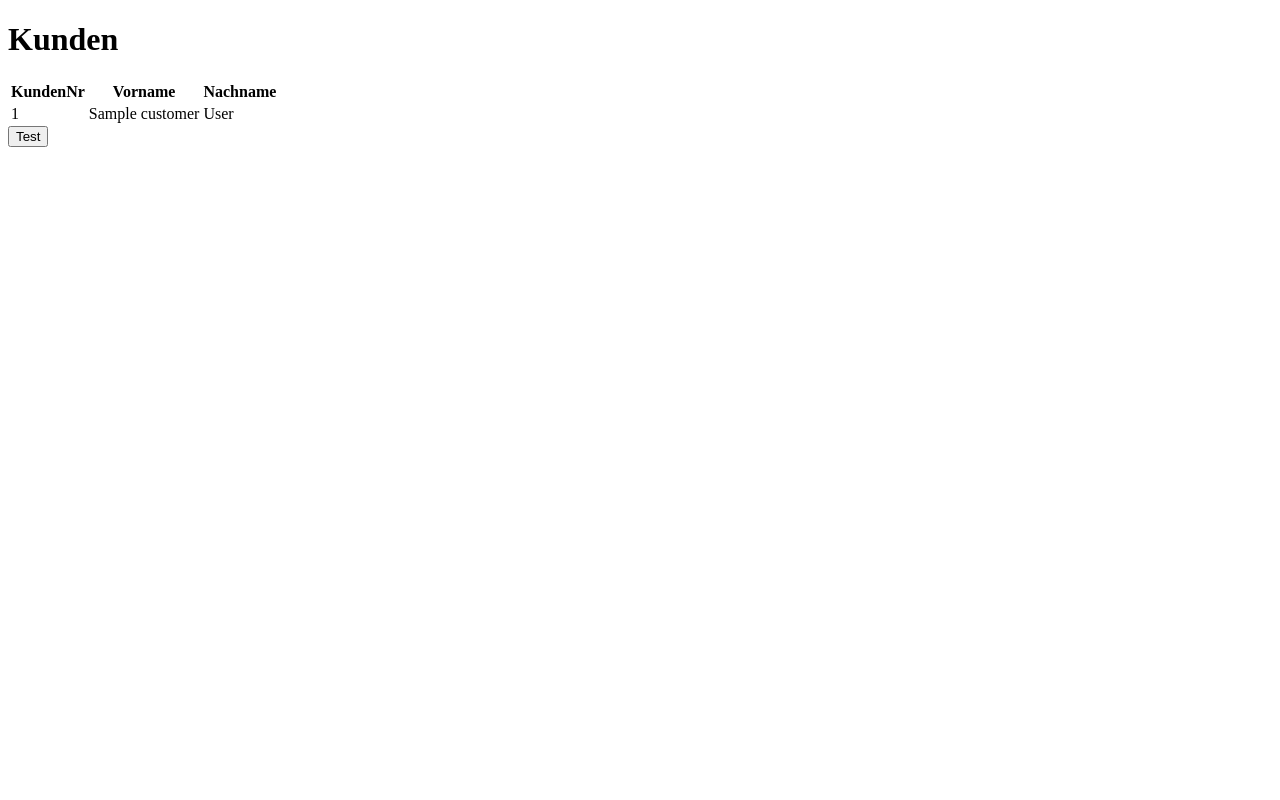
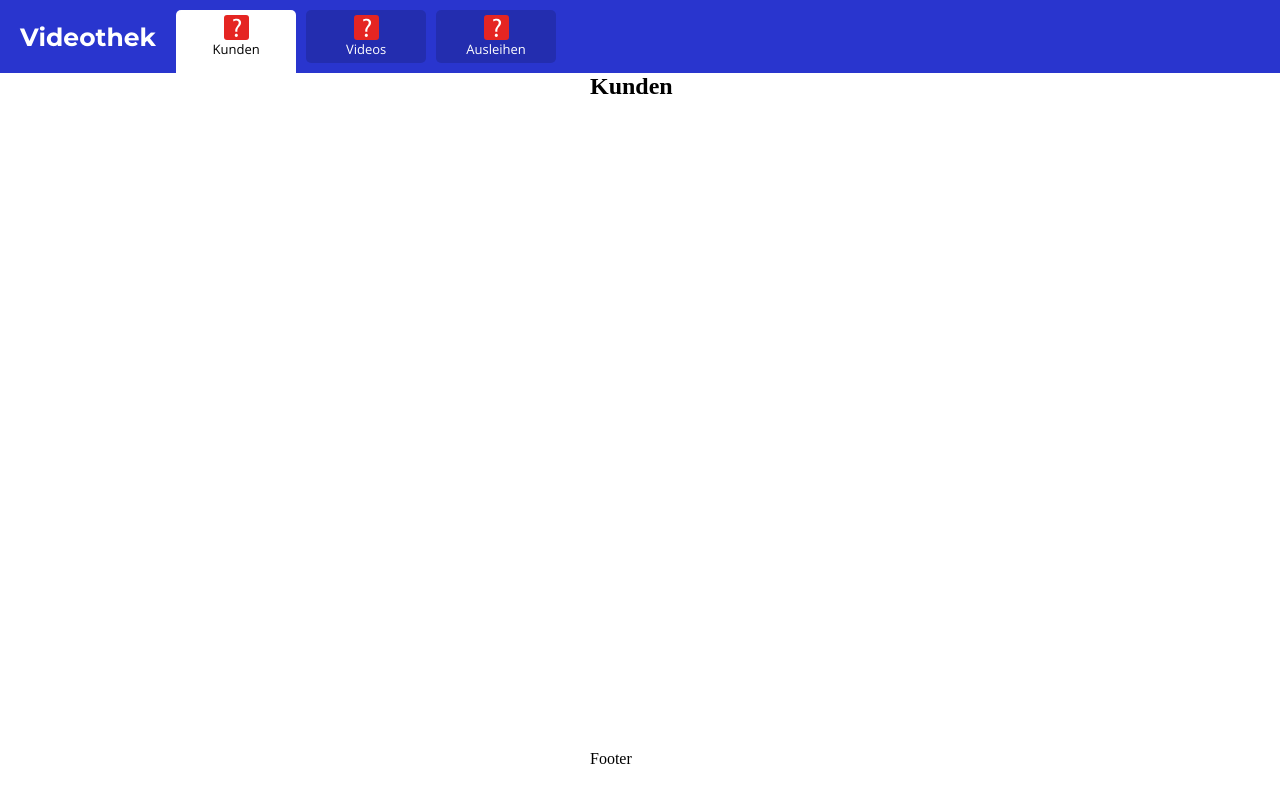
Before and after one commit to MFdesigns/videothek, a PHP site: template src/views/CustomerView.php in a window 1280 px wide. Run offline with PHP 8.4, Linux system fonts and the light colour scheme; the template is opened without the code that fills it: most values are stand-ins (such as "Sample title", 1, 10 or a date in 2020).

Commit message:
Added customer view header and nav bar

```diff
--- /dev/null
+++ b/src/css/customer_style.css
@@ -0,0 +1,117 @@
+* {
+  margin: 0;
+  padding: 0;
+  box-sizing: border-box;
+}
+
+:root {
+  --accent-color: #2935CE;
+}
+
+@font-face {
+  font-family: "title-regular";
+  src: url("../res/fonts/montserrat_regular.otf");
+}
+@font-face {
+  font-family: "title-bold";
+  src: url("../res/fonts/montserrat_bold.otf");
+}
+@font-face {
+  font-family: "text-regular";
+  src: url("../res/fonts/open_sans_regular.ttf");
+}
+
+.text-sm--light {
+  font-family: "text-regular";
+  color: white;
+  font-size: 13px;
+}
+
+.text--dark {
+  font-family: "text-regular";
+  color: black;
+  font-size: 16px;
+}
+.text--light {
+  font-family: "text-regular";
+  color: white;
+  font-size: 16px;
+}
+
+
+body {
+  display: grid;
+  grid-template-columns: 1fr 100px 1fr;
+  grid-template-rows: auto 1fr 50px;
+  grid-template-areas:
+  "header header  header"
+  ".      main    ."
+  ".      footer  ."
+  ;
+  height: 100vh;
+}
+
+header {
+  display: flex;
+  flex-direction: row;
+  align-items: center;
+  grid-area: header;
+  background-color: var(--accent-color);
+}
+
+.page-title {
+  font-family: "title-bold";
+  color: white;
+  font-size: 25px;
+  margin: 0 20px 0 20px;
+}
+
+.nav-list {
+  display: flex;
+  flex-direction: row;
+  list-style: none;
+}
+
+.nav-list__item {
+  display: flex;
+  flex-direction: column;
+  align-items: center;
+  text-decoration: none;
+  margin: 10px 10px 10px 0;
+  padding: 5px 20px 5px 20px;
+  width: 120px;
+  background-color: rgba(0, 0, 0, 0.15);
+  border-radius: 5px;
+}
+
+.nav-list__item--selected {
+  position: relative;
+  background-color: white;
+  color: black;
+  margin: 10px 10px 0 0;
+  border-bottom-left-radius: 0;
+  border-bottom-right-radius: 0;
+}
+.nav-list__item--selected::after {
+  content: "";
+  position: absolute;
+  height: 10px;
+  width:  100%;
+  bottom: -10px;
+  left: 0px;
+  background-color: white;
+}
+
+.nav-list__item-icon {
+  display: inline-block;
+  height: 25px;
+  width: 25px;
+}
+
+main {
+  grid-area: main;
+}
+
+footer {
+  grid-area: footer;
+}
--- a/src/views/CustomerView.php
+++ b/src/views/CustomerView.php
@@ -4,38 +4,45 @@
   <meta charset="UTF-8">
   <meta name="viewport" content="width=device-width, initial-scale=1.0">
   <title>Videothek | <?php echo $pageTitle; ?></title>
-  <script src="/js/indexScript.js" defer></script>
+  <link rel="stylesheet" href="/css/customer_style.css">
 </head>
 <body>
 
-  <h1>Kunden</h1>
+  <!-- Header -->
+  <header>
+    <h1 class="page-title">Videothek</h1>
+    <!-- Page navigation -->
+    <nav class="nav">
+      <ul class="nav-list">
+        <li>
+          <a class="nav-list__item nav-list__item--selected text-sm--light" href="/kunden">
+            <img class="nav-list__item-icon" src="/res/icons/placeholder_icon.svg"/>
+            <span class="nav-list__item-text">Kunden</span>
+          </a>
+        </li>
+        <li>
+          <a class="nav-list__item text-sm--light" href="#">
+            <img class="nav-list__item-icon" src="/res/icons/placeholder_icon.svg"/>
+            <span class="nav-list__item-text">Videos</span>
+          </a>
+        </li>
+        <li>
+          <a class="nav-list__item text-sm--light" href="#">
+            <img class="nav-list__item-icon"  src="/res/icons/placeholder_icon.svg"/>
+            <span class="nav-list__item-text">Ausleihen</span>
+          </a>
+        </li>
+      </ul>
+    </nav>
+  </header>
 
-  <table>
-    <tr>
-      <th>KundenNr</th>
-      <th>Vorname</th>
-      <th>Nachname</th>
-    </tr>
-    <?php
-    if(isset($customerList)):
-      foreach ($customerList as $customer):
-      ?>
-    <tr>
-      <td><?php echo $customer["CustId"]; ?></td>
-      <td><?php echo $customer["CustName"]; ?></td>
-      <td><?php echo $customer["CustSurname"]; ?></td>
-    </tr>
-      <?php endforeach; ?>
-    <?php else: ?>
-    <tr>
-      <td>Keine Kunden</td>
-    </tr>
-    <?php endif; ?>
-  </table>
+  <main>
+    <h2>Kunden</h2>
+  </main>
 
-  <button id="test-button">Test</button>
-
-  <p id="test-output"></p>
+  <footer>
+    <p>Footer</p>
+  </footer>
 
 </body>
 </html>
```
Also changed, not shown: src/css/index_style.css (deleted).
